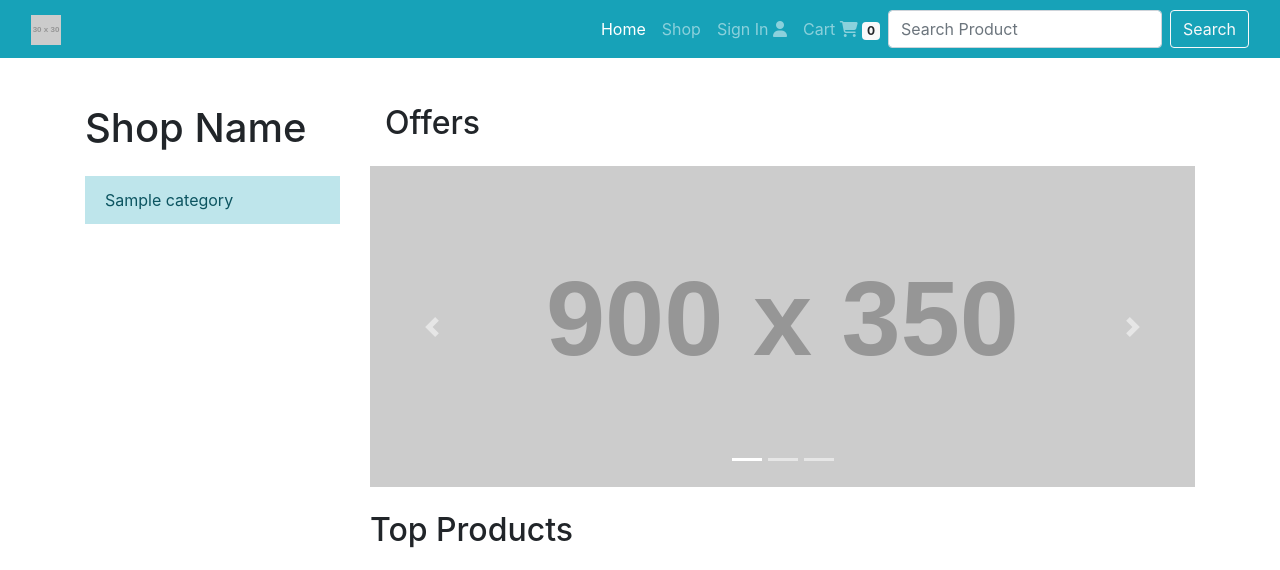
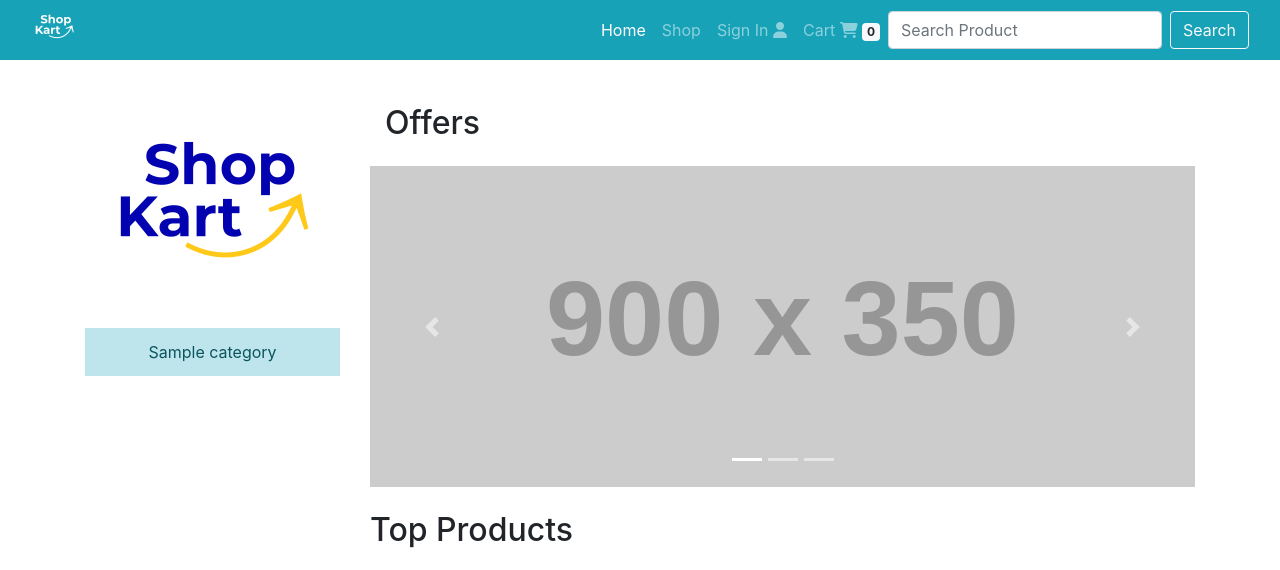
Before and after one commit to vrrao01/e_commerce, a Django app: page / in a window 1280 px wide. Shown: the top 570 px of the page. Run offline with Django 3.2, Linux system fonts and the light colour scheme; tables that the repository leaves empty hold one stand-in row (values such as "Sample post"); grey boxes marked "Sample" are stand-in pictures; grey boxes labelled with a size stand in for pictures from a placeholder-image service; some libraries are stand-ins or nearby versions.

Commit message:
:lipstick: Added logos

```diff
--- a/Ecommerce/Ecommerce/settings.py
+++ b/Ecommerce/Ecommerce/settings.py
@@ -129,7 +129,7 @@ USE_TZ = True
 
 STATIC_URL = 'static/'
 # STATIC_ROOT = os.path.join(BASE_DIR, 'static')
-STATICFILES_DIRS = [os.path.join(BASE_DIR,'static')]
+STATICFILES_DIRS = [os.path.join(BASE_DIR,'static/images')]
 
 MEDIA_ROOT = os.path.join(BASE_DIR,'static/images')
 
--- a/Ecommerce/home/templates/home/base.html
+++ b/Ecommerce/home/templates/home/base.html
@@ -35,10 +35,10 @@
 <body class="d-flex flex-column min-vh-100">
 
   <!-- Navigation -->
-  <nav class="navbar navbar-expand-lg navbar-dark bg-info fixed-top">
+  <nav class="navbar navbar-expand-lg navbar-dark bg-info fixed-top py-0">
     <div class="container-fluid">
-      <a class="navbar-brand" href="#">
-        <img src="http://placehold.it/30x30" alt="Logo" width="30" height="30">
+      <a class="navbar-brand" href="{% url 'home:homepage' %}">
+        <img src="{% static 'navbarlogo.png' %}" alt="Logo" width="50" height="50">
       </a>
       <button class="navbar-toggler" type="button" data-toggle="collapse" data-target="#navbarResponsive" aria-controls="navbarResponsive" aria-expanded="false" aria-label="Toggle navigation">
         <span class="navbar-toggler-icon"></span>
--- a/Ecommerce/home/templates/home/sidebar.html
+++ b/Ecommerce/home/templates/home/sidebar.html
@@ -1,6 +1,7 @@
 <!-- Side Bar Column -->
-      <div class="col-lg-3">
-        <h1 class="my-4">Shop Name</h1>
+{%load static %}
+      <div class="col-lg-3 text-center">
+        <h1 class="my-4"><img src="{% static 'sidebarlogo.png' %}"></h1>
         <div class="list-group list-group-flush">
         	{% for category in list %}
           <a href="{% url 'home:category_list' slug=category.slug%}" class="list-group-item list-group-item-action list-group-item-info">{{category.name}}</a>
```
Also changed, not shown: Ecommerce/static/images/navbarlogo.png (added), Ecommerce/static/images/sidebarlogo.png (added).
